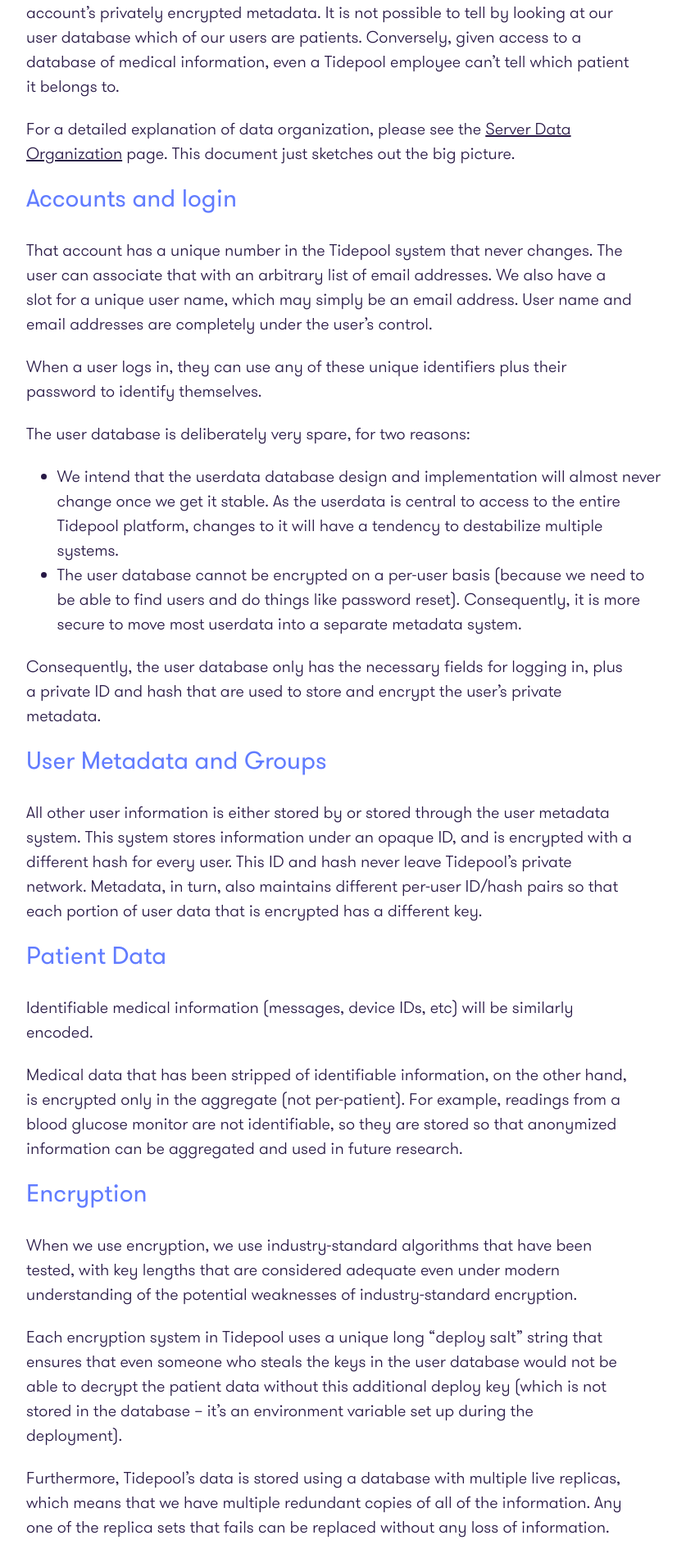
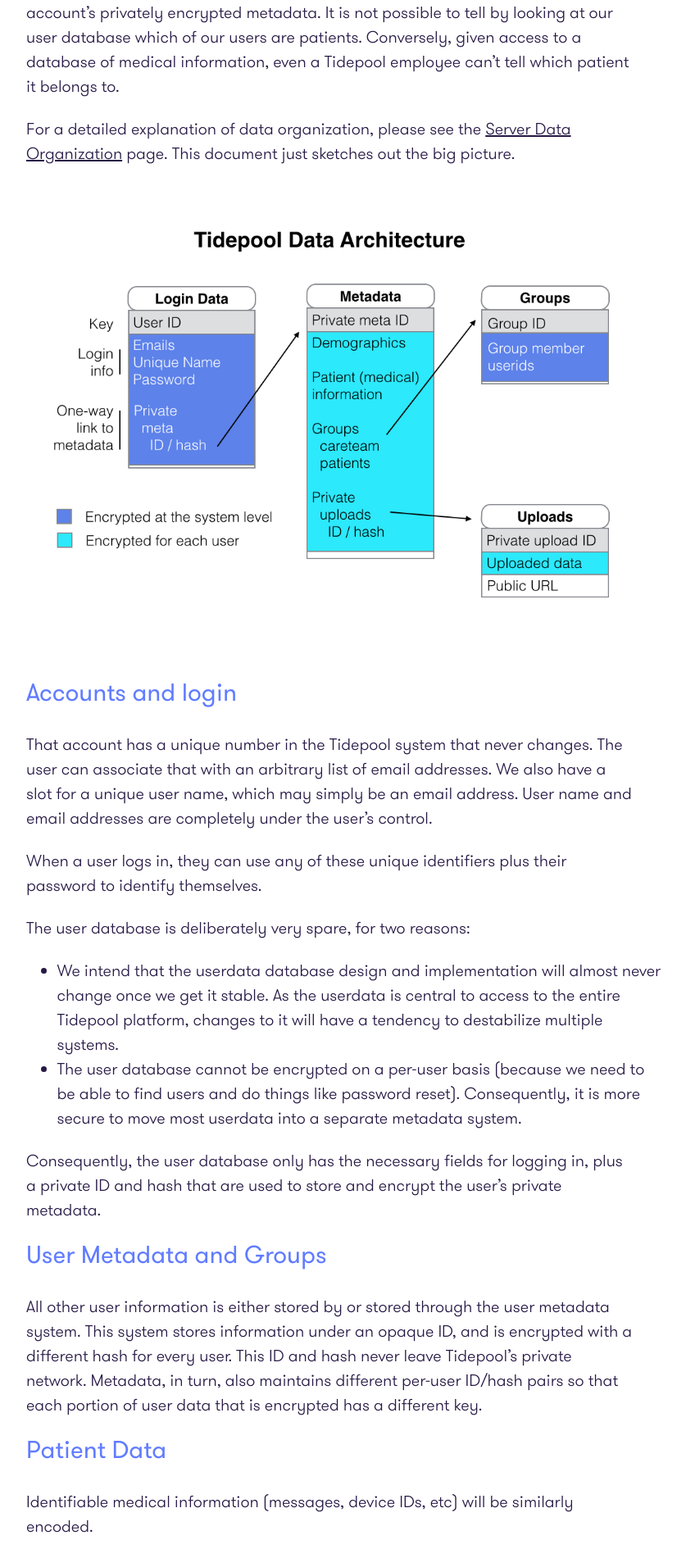
Before and after one commit to tidepool-org/tidepool-org.github.io, a Jekyll site: the page built from ServerArchitecture.md, in a window 1280 px wide. Shown: the part 2296-4197 px from the top of the page at 82% size, without its empty margins (173-1010 px from the left). Built offline with Jekyll 4.4.1, drawn with Linux system fonts in a browser that asks for light colours.

Commit message:
Add an image of data encryption/data structures

```diff
--- a/ServerArchitecture.md
+++ b/ServerArchitecture.md
@@ -36,6 +36,8 @@ We are also very careful not to leak which of our users might be patients. Patie
 
 For a detailed explanation of data organization, please see the [Server Data Organization](ServerDataOrganization.html) page. This document just sketches out the big picture.
 
+![Data Architecture]({{ site.url }}/images/architecture/DataArchitecture.jpg)
+
 ## Accounts and login
 That account has a unique number in the Tidepool system that never changes. The user can associate that with an arbitrary list of email addresses. We also have a slot for a unique user name, which may simply be an email address. User name and email addresses are completely under the user's control.
 
```
Also changed, not shown: images/architecture/DataArchitecture.jpg (added).
